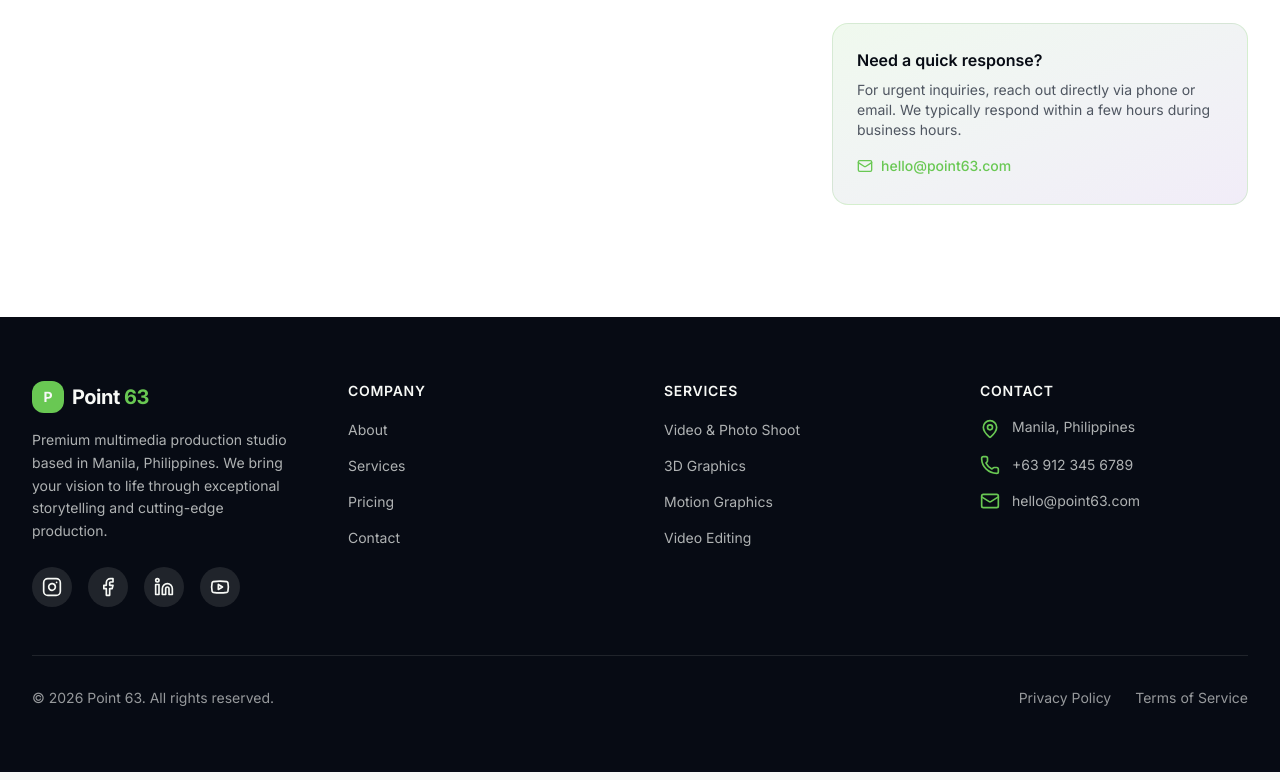
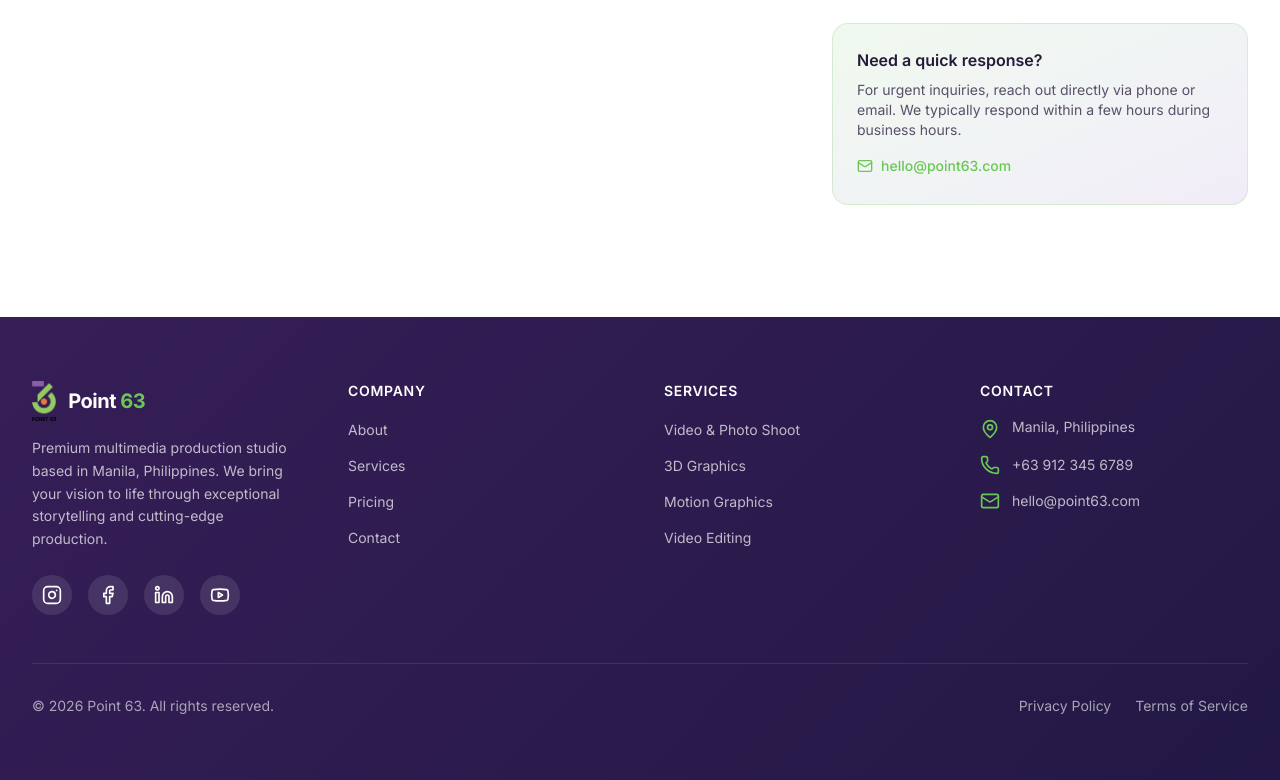
Before and after one commit to iahchs/v0-point-63-website, a Next.js app: page /contact in a window 1280 px wide. Shown: the part 1065-1845 px from the top of the page. Built offline with nearby package versions, Linux system fonts and the light colour scheme.

Commit message:
feat: update color system and replace logo
Update color scheme and replace logo across app components.

```diff
--- a/app/globals.css
+++ b/app/globals.css
@@ -4,9 +4,9 @@
 @custom-variant dark (&:is(.dark *));
 
 :root {
-  /* Point 63 Brand Colors */
+  /* Point 63 Brand Colors - No Black */
   --background: oklch(0.98 0.005 140);
-  --foreground: oklch(0.15 0.02 260);
+  --foreground: oklch(0.25 0.06 300);
 
   /* Primary Green - #7ED35A */
   --primary: oklch(0.75 0.18 140);
@@ -22,22 +22,22 @@
 
   /* Cards and surfaces */
   --card: oklch(1 0 0);
-  --card-foreground: oklch(0.15 0.02 260);
+  --card-foreground: oklch(0.25 0.06 300);
 
   --popover: oklch(1 0 0);
-  --popover-foreground: oklch(0.15 0.02 260);
+  --popover-foreground: oklch(0.25 0.06 300);
 
-  /* Muted tones */
-  --muted: oklch(0.96 0.01 140);
-  --muted-foreground: oklch(0.45 0.02 260);
+  /* Muted tones - Light green tint */
+  --muted: oklch(0.96 0.02 140);
+  --muted-foreground: oklch(0.45 0.04 300);
 
   /* Destructive */
   --destructive: oklch(0.577 0.245 27.325);
   --destructive-foreground: oklch(0.98 0 0);
 
-  /* Borders and inputs */
-  --border: oklch(0.90 0.01 140);
-  --input: oklch(0.95 0.01 140);
+  /* Borders and inputs - Soft gray with green tint */
+  --border: oklch(0.90 0.02 140);
+  --input: oklch(0.95 0.02 140);
   --ring: oklch(0.75 0.18 140);
 
   /* Chart colors */
@@ -49,53 +49,18 @@
 
   --radius: 0.75rem;
 
-  /* Sidebar */
-  --sidebar: oklch(0.12 0.02 260);
+  /* Dark section - Deep purple instead of black */
+  --dark-section: oklch(0.28 0.08 300);
+  --dark-section-foreground: oklch(0.98 0 0);
+
+  /* Sidebar - Deep purple */
+  --sidebar: oklch(0.28 0.08 300);
   --sidebar-foreground: oklch(0.98 0 0);
   --sidebar-primary: oklch(0.75 0.18 140);
   --sidebar-primary-foreground: oklch(0.98 0 0);
-  --sidebar-accent: oklch(0.20 0.02 260);
+  --sidebar-accent: oklch(0.35 0.08 300);
   --sidebar-accent-foreground: oklch(0.98 0 0);
-  --sidebar-border: oklch(0.25 0.02 260);
-  --sidebar-ring: oklch(0.75 0.18 140);
-}
-
-.dark {
-  --background: oklch(0.12 0.02 260);
-  --foreground: oklch(0.98 0 0);
-
-  --primary: oklch(0.75 0.18 140);
-  --primary-foreground: oklch(0.12 0.02 260);
-
-  --secondary: oklch(0.52 0.18 300);
-  --secondary-foreground: oklch(0.98 0 0);
-
-  --accent: oklch(0.65 0.18 45);
-  --accent-foreground: oklch(0.12 0.02 260);
-
-  --card: oklch(0.18 0.02 260);
-  --card-foreground: oklch(0.98 0 0);
-
-  --popover: oklch(0.18 0.02 260);
-  --popover-foreground: oklch(0.98 0 0);
-
-  --muted: oklch(0.22 0.02 260);
-  --muted-foreground: oklch(0.65 0 0);
-
-  --destructive: oklch(0.50 0.20 25);
-  --destructive-foreground: oklch(0.98 0 0);
-
-  --border: oklch(0.28 0.02 260);
-  --input: oklch(0.22 0.02 260);
-  --ring: oklch(0.75 0.18 140);
-
-  --sidebar: oklch(0.10 0.02 260);
-  --sidebar-foreground: oklch(0.98 0 0);
-  --sidebar-primary: oklch(0.75 0.18 140);
-  --sidebar-primary-foreground: oklch(0.12 0.02 260);
-  --sidebar-accent: oklch(0.18 0.02 260);
-  --sidebar-accent-foreground: oklch(0.98 0 0);
-  --sidebar-border: oklch(0.25 0.02 260);
+  --sidebar-border: oklch(0.38 0.08 300);
   --sidebar-ring: oklch(0.75 0.18 140);
 }
 
@@ -138,6 +103,8 @@
   --color-sidebar-accent-foreground: var(--sidebar-accent-foreground);
   --color-sidebar-border: var(--sidebar-border);
   --color-sidebar-ring: var(--sidebar-ring);
+  --color-dark-section: var(--dark-section);
+  --color-dark-section-foreground: var(--dark-section-foreground);
 }
 
 @layer base {
@@ -149,17 +116,18 @@
   }
 }
 
-/* Custom gradient utilities */
+/* Custom gradient utilities - Light green gradients */
 .gradient-hero {
-  background: linear-gradient(135deg, oklch(0.75 0.18 140 / 0.15) 0%, oklch(0.52 0.18 300 / 0.08) 50%, oklch(0.98 0.005 140) 100%);
+  background: linear-gradient(135deg, oklch(0.85 0.12 140 / 0.25) 0%, oklch(0.80 0.08 300 / 0.12) 50%, oklch(0.98 0.005 140) 100%);
 }
 
 .gradient-primary {
   background: linear-gradient(135deg, oklch(0.75 0.18 140) 0%, oklch(0.68 0.16 145) 100%);
 }
 
+/* Deep purple gradient for dark sections - no black */
 .gradient-dark {
-  background: linear-gradient(135deg, oklch(0.12 0.02 260) 0%, oklch(0.08 0.02 260) 100%);
+  background: linear-gradient(135deg, oklch(0.30 0.10 300) 0%, oklch(0.25 0.08 290) 100%);
 }
 
 /* Text gradient */
@@ -168,6 +136,12 @@
   -webkit-background-clip: text;
   -webkit-text-fill-color: transparent;
   background-clip: text;
+}
+
+/* Dark section utility class */
+.bg-dark-section {
+  background-color: var(--dark-section);
+  color: var(--dark-section-foreground);
 }
 
 /* Smooth scrolling */
--- a/components/about/team-section.tsx
+++ b/components/about/team-section.tsx
@@ -118,7 +118,7 @@ export function TeamSection() {
                     </div>
 
                     {/* Hover overlay with social links */}
-                    <div className="absolute inset-0 bg-foreground/80 opacity-0 group-hover:opacity-100 transition-opacity flex items-center justify-center gap-4">
+                    <div className="absolute inset-0 bg-secondary/90 opacity-0 group-hover:opacity-100 transition-opacity flex items-center justify-center gap-4">
                       <a href="#" className="w-10 h-10 rounded-full bg-white/20 flex items-center justify-center hover:bg-primary transition-colors">
                         <Linkedin className="w-5 h-5 text-white" />
                       </a>
--- a/components/contact/contact-info.tsx
+++ b/components/contact/contact-info.tsx
@@ -81,7 +81,7 @@ export function ContactInfo() {
               <a
                 key={social.label}
                 href={social.href}
-                className="w-11 h-11 rounded-xl bg-foreground/5 flex items-center justify-center hover:bg-primary hover:text-primary-foreground transition-colors group"
+                className="w-11 h-11 rounded-xl bg-muted flex items-center justify-center hover:bg-primary hover:text-primary-foreground transition-colors group"
                 aria-label={social.label}
               >
                 <social.icon className="w-5 h-5" />
--- a/components/footer.tsx
+++ b/components/footer.tsx
@@ -1,4 +1,5 @@
 import Link from "next/link"
+import Image from "next/image"
 import { Mail, Phone, MapPin, Instagram, Facebook, Linkedin, Youtube } from "lucide-react"
 
 const footerLinks = {
@@ -25,20 +26,24 @@ const socialLinks = [
 
 export function Footer() {
   return (
-    <footer className="bg-foreground text-background">
+    <footer className="gradient-dark text-white">
       <div className="mx-auto max-w-7xl px-4 sm:px-6 lg:px-8 py-12 lg:py-16">
         <div className="grid grid-cols-1 md:grid-cols-2 lg:grid-cols-4 gap-8 lg:gap-12">
           {/* Brand Column */}
           <div className="lg:col-span-1">
-            <Link href="/" className="flex items-center gap-2 mb-4">
-              <div className="h-8 w-8 rounded-lg bg-primary flex items-center justify-center">
-                <span className="text-primary-foreground font-bold text-sm">P</span>
-              </div>
-              <span className="text-xl font-bold tracking-tight text-background">
+            <Link href="/" className="flex items-center gap-3 mb-4">
+              <Image
+                src="/images/point-63-logo.png"
+                alt="Point 63 Logo"
+                width={40}
+                height={40}
+                className="h-10 w-auto"
+              />
+              <span className="text-xl font-bold tracking-tight text-white">
                 Point <span className="text-primary">63</span>
               </span>
             </Link>
-            <p className="text-sm text-background/70 mb-6 leading-relaxed">
+            <p className="text-sm text-white/70 mb-6 leading-relaxed">
               Premium multimedia production studio based in Manila, Philippines. We bring your vision to life through exceptional storytelling and cutting-edge production.
             </p>
             <div className="flex gap-4">
@@ -46,10 +51,10 @@ export function Footer() {
                 <a
                   key={social.label}
                   href={social.href}
-                  className="w-10 h-10 rounded-full bg-background/10 flex items-center justify-center hover:bg-primary transition-colors group"
+                  className="w-10 h-10 rounded-full bg-white/10 flex items-center justify-center hover:bg-primary transition-colors group"
                   aria-label={social.label}
                 >
-                  <social.icon className="w-5 h-5 text-background group-hover:text-primary-foreground" />
+                  <social.icon className="w-5 h-5 text-white group-hover:text-primary-foreground" />
                 </a>
               ))}
             </div>
@@ -57,7 +62,7 @@ export function Footer() {
 
           {/* Company Links */}
           <div>
-            <h4 className="text-sm font-semibold uppercase tracking-wider text-background mb-4">
+            <h4 className="text-sm font-semibold uppercase tracking-wider text-white mb-4">
               Company
             </h4>
             <ul className="space-y-3">
@@ -65,7 +70,7 @@ export function Footer() {
                 <li key={link.href}>
                   <Link
                     href={link.href}
-                    className="text-sm text-background/70 hover:text-primary transition-colors"
+                    className="text-sm text-white/70 hover:text-primary transition-colors"
                   >
                     {link.label}
                   </Link>
@@ -76,7 +81,7 @@ export function Footer() {
 
           {/* Services Links */}
           <div>
-            <h4 className="text-sm font-semibold uppercase tracking-wider text-background mb-4">
+            <h4 className="text-sm font-semibold uppercase tracking-wider text-white mb-4">
               Services
             </h4>
             <ul className="space-y-3">
@@ -84,7 +89,7 @@ export function Footer() {
                 <li key={link.href}>
                   <Link
                     href={link.href}
-                    className="text-sm text-background/70 hover:text-primary transition-colors"
+                    className="text-sm text-white/70 hover:text-primary transition-colors"
                   >
                     {link.label}
                   </Link>
@@ -95,25 +100,25 @@ export function Footer() {
 
           {/* Contact Info */}
           <div>
-            <h4 className="text-sm font-semibold uppercase tracking-wider text-background mb-4">
+            <h4 className="text-sm font-semibold uppercase tracking-wider text-white mb-4">
               Contact
             </h4>
             <ul className="space-y-4">
               <li className="flex items-start gap-3">
                 <MapPin className="w-5 h-5 text-primary mt-0.5 shrink-0" />
-                <span className="text-sm text-background/70">
+                <span className="text-sm text-white/70">
                   Manila, Philippines
                 </span>
               </li>
               <li className="flex items-center gap-3">
                 <Phone className="w-5 h-5 text-primary shrink-0" />
-                <a href="tel:+639123456789" className="text-sm text-background/70 hover:text-primary transition-colors">
+                <a href="tel:+639123456789" className="text-sm text-white/70 hover:text-primary transition-colors">
                   +63 912 345 6789
                 </a>
               </li>
               <li className="flex items-center gap-3">
                 <Mail className="w-5 h-5 text-primary shrink-0" />
-                <a href="mailto:hello@point63.com" className="text-sm text-background/70 hover:text-primary transition-colors">
+                <a href="mailto:hello@point63.com" className="text-sm text-white/70 hover:text-primary transition-colors">
                   hello@point63.com
                 </a>
               </li>
@@ -122,16 +127,16 @@ export function Footer() {
         </div>
 
         {/* Bottom Bar */}
-        <div className="mt-12 pt-8 border-t border-background/10">
+        <div className="mt-12 pt-8 border-t border-white/10">
           <div className="flex flex-col md:flex-row justify-between items-center gap-4">
-            <p className="text-sm text-background/60">
+            <p className="text-sm text-white/60">
               &copy; {new Date().getFullYear()} Point 63. All rights reserved.
             </p>
             <div className="flex gap-6">
-              <Link href="#" className="text-sm text-background/60 hover:text-primary transition-colors">
+              <Link href="#" className="text-sm text-white/60 hover:text-primary transition-colors">
                 Privacy Policy
               </Link>
-              <Link href="#" className="text-sm text-background/60 hover:text-primary transition-colors">
+              <Link href="#" className="text-sm text-white/60 hover:text-primary transition-colors">
                 Terms of Service
               </Link>
             </div>
--- a/components/home/stats-section.tsx
+++ b/components/home/stats-section.tsx
@@ -53,7 +53,7 @@ function AnimatedCounter({ value, suffix }: { value: number; suffix: string }) {
 
 export function StatsSection() {
   return (
-    <section className="py-16 lg:py-20 bg-foreground">
+    <section className="py-16 lg:py-20 gradient-dark">
       <div className="mx-auto max-w-7xl px-4 sm:px-6 lg:px-8">
         <div className="grid grid-cols-2 lg:grid-cols-4 gap-8 lg:gap-12">
           {stats.map((stat, index) => (
@@ -62,7 +62,7 @@ export function StatsSection() {
               className="text-center group"
             >
               <AnimatedCounter value={stat.value} suffix={stat.suffix} />
-              <p className="mt-2 text-sm lg:text-base text-background/70">
+              <p className="mt-2 text-sm lg:text-base text-white/70">
                 {stat.label}
               </p>
             </div>
```
Also changed, not shown: components/about/process-section.tsx (+8 -8 lines), components/navigation.tsx (+12 -9 lines).
